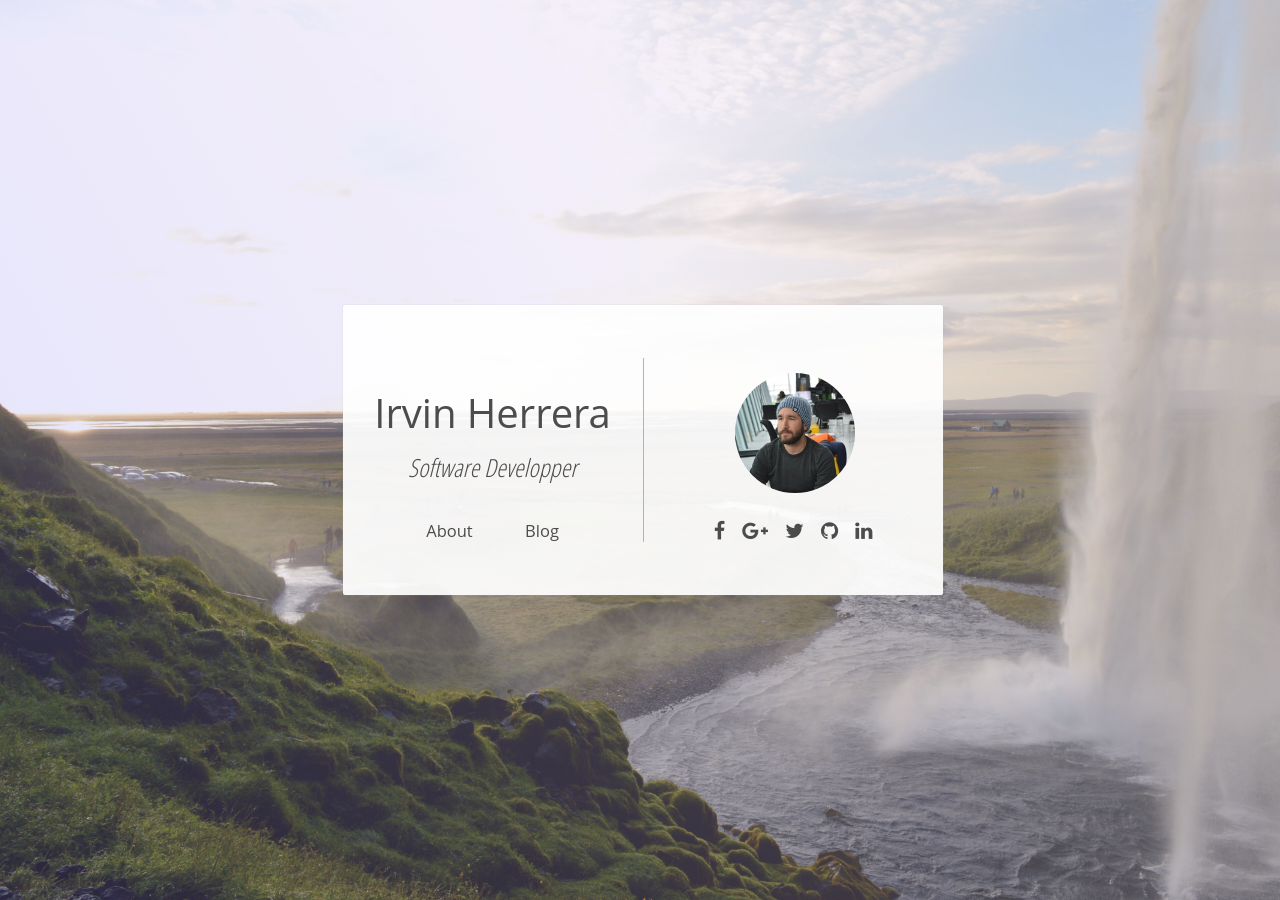
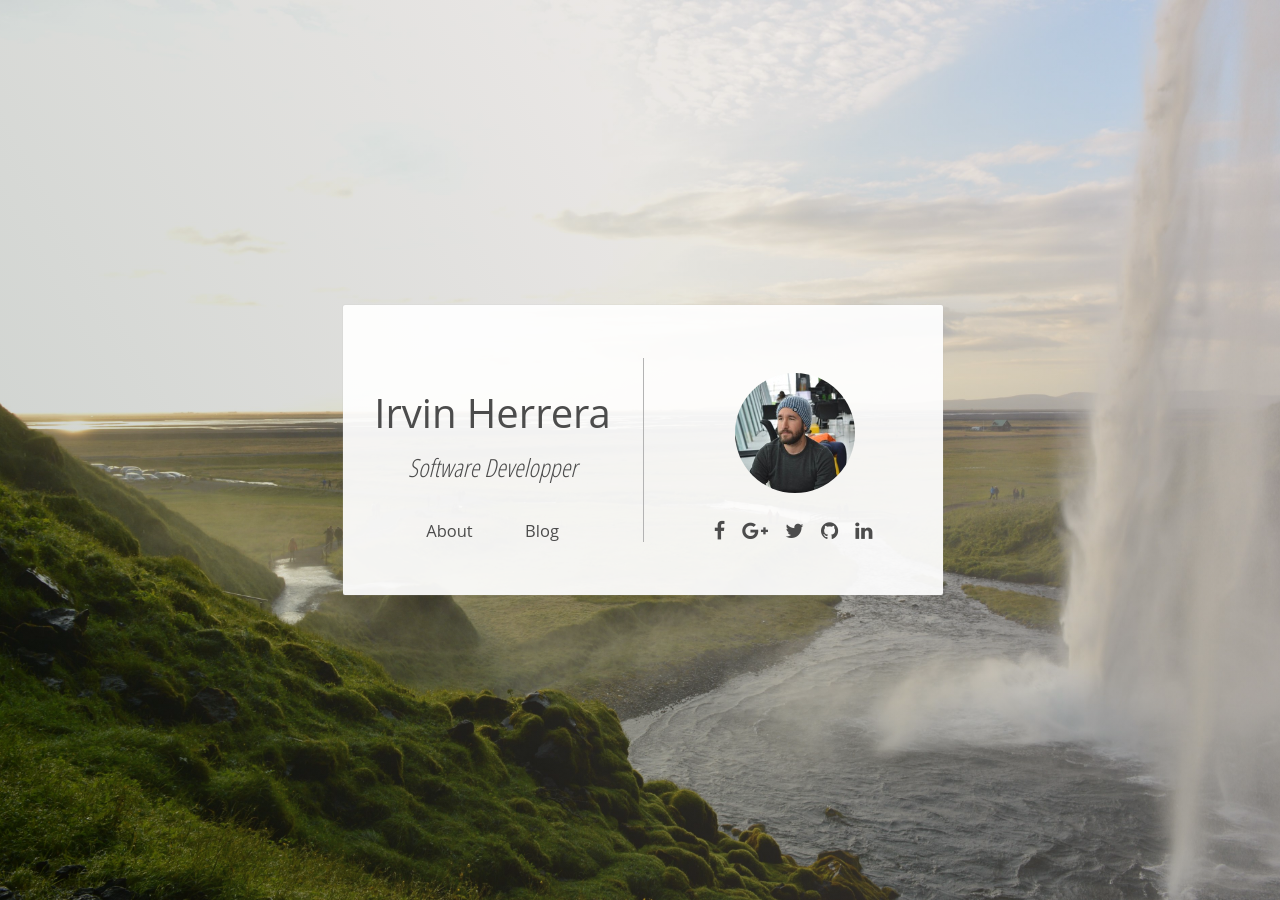
Before and after one commit to vinniehg/irvinhg.github.io, a Jekyll site: the page built from index.html, in a window 1280 px wide. Built offline with Jekyll 4.4.1, drawn with Linux system fonts in a browser that asks for light colours.

Commit message:
Changed landing color gradient

```diff
--- a/_sass/_landing.scss
+++ b/_sass/_landing.scss
@@ -50,7 +50,7 @@ body {
     height: 100vh;
     text-align: center;
     vertical-align: baseline;
-    background: linear-gradient(60deg, rgba(145, 142, 241, 0.24) 5%, rgba(255, 227, 227, 0.29)), url('/assets/img/0007_small.jpg') no-repeat center center fixed;
+    background: linear-gradient(60deg, rgba(0, 23, 4, 0.2) 5%, rgba(255, 227, 227, 0.29)), url('/assets/img/0007_small.jpg') no-repeat center center fixed;
     background-size: cover;
 
     @extend %ghost;
@@ -220,7 +220,7 @@ body {
 
 @media only screen and (min-width: $break_medium) {
     .content {
-        background: linear-gradient(60deg, rgba(145, 142, 241, 0.24) 5%, rgba(255, 227, 227, 0.29)), url('/assets/img/0007_medium.jpg') no-repeat center center fixed;
+        background: linear-gradient(60deg, rgba(0, 23, 4, 0.2) 5%, rgba(255, 227, 227, 0.29)), url('/assets/img/0007_medium.jpg') no-repeat center center fixed;
         background-size: cover;
     }
     .title {
@@ -243,7 +243,7 @@ body {
 @media only screen and (min-width: $break_large) {
 
     .content {
-        background: linear-gradient(60deg, rgba(145, 142, 241, 0.24) 5%, rgba(255, 227, 227, 0.29)), url('/assets/img/0007.jpg') no-repeat center center fixed;
+        background: linear-gradient(60deg, rgba(0, 23, 4, 0.2) 5%, rgba(255, 227, 227, 0.29)), url('/assets/img/0007.jpg') no-repeat center center fixed;
         background-size: cover;
     }
 
```
